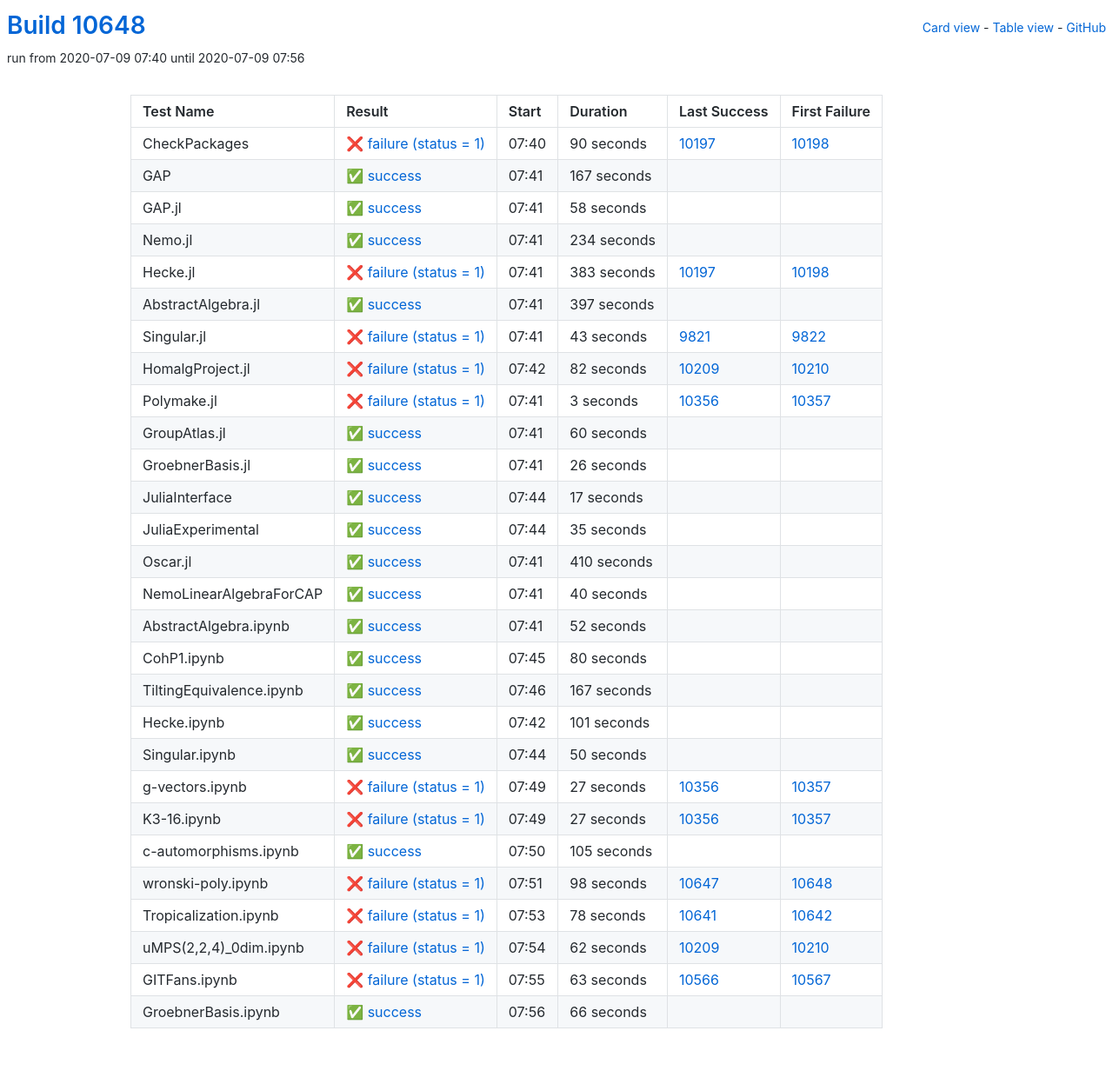
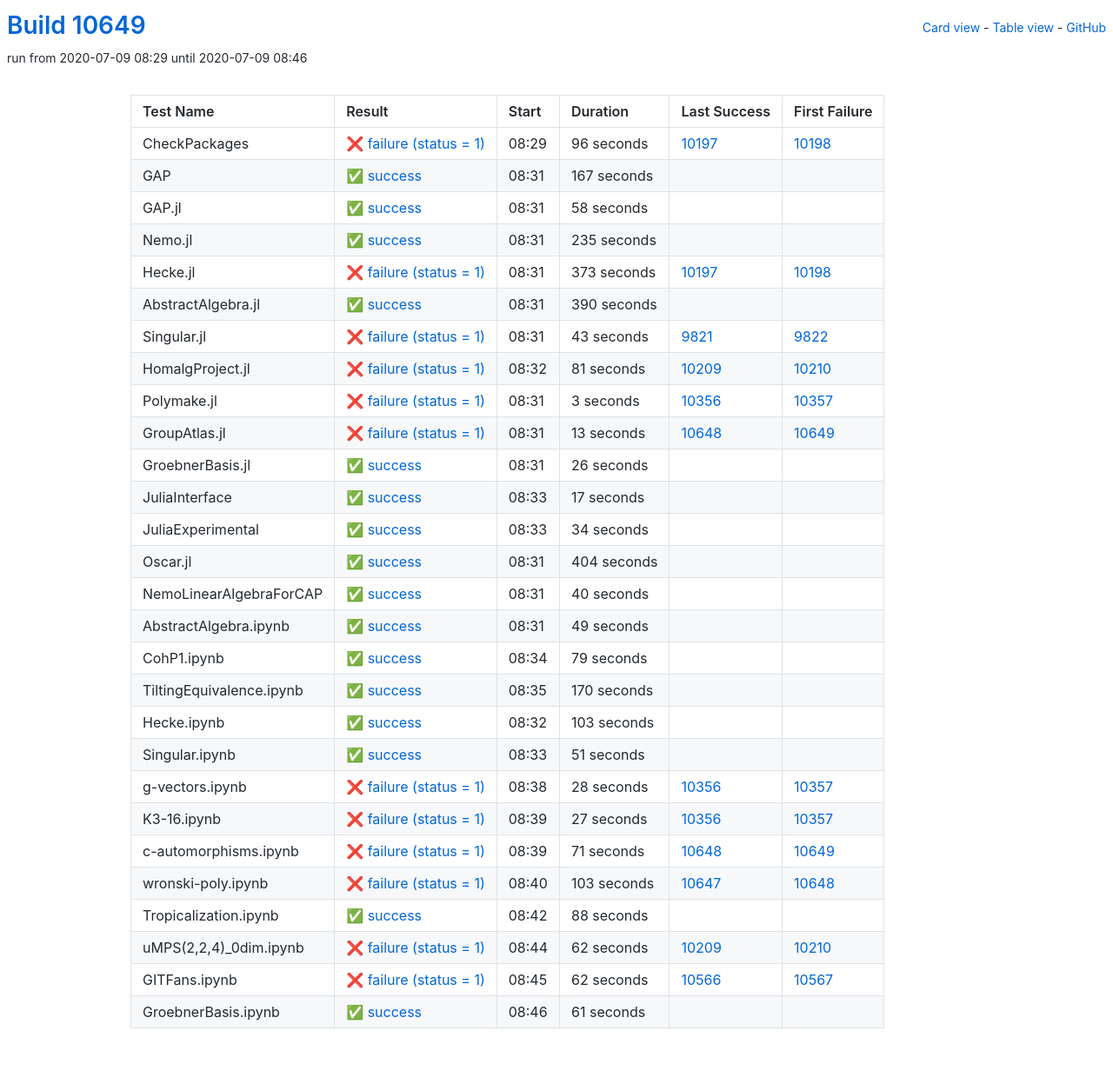
Before and after one commit to oscar-system/oscar-ci-status, a Jekyll site: the page built from table.html, in a window 1280 px wide. Shown: the whole page at 87% size. Built offline with Jekyll 4.4.1, drawn with Linux system fonts in a browser that asks for light colours.

Commit message:
Build #10649

```diff
--- a/_data/ci.yml
+++ b/_data/ci.yml
@@ -1,6 +1,6 @@
 ---
-build: 10648
-build_url: https://oscarci.mathematik.uni-kl.de/job/oscar/10648/
+build: 10649
+build_url: https://oscarci.mathematik.uni-kl.de/job/oscar/10649/
 job: oscar
 organization: oscar-system
 repo: oscar-ci-status
@@ -8,20 +8,20 @@
 tests:
 - name: CheckPackages
   id: checkpackages
-  log: https://oscarci.mathematik.uni-kl.de/job/oscar/10648/artifact/logs/build-10648/CheckPackages.log
-  start: 2020-07-09 07:40
+  log: https://oscarci.mathematik.uni-kl.de/job/oscar/10649/artifact/logs/build-10649/CheckPackages.log
+  start: 2020-07-09 08:29
   success: false
   exitcode: 1
   status: failure
-  duration: 90
+  duration: 96
   last_success: 10197
   last_success_url: https://oscarci.mathematik.uni-kl.de/job/oscar/10197/
   first_failure: 10198
   first_failure_url: https://oscarci.mathematik.uni-kl.de/job/oscar/10198/
 - name: GAP
   id: gap
-  log: https://oscarci.mathematik.uni-kl.de/job/oscar/10648/artifact/logs/build-10648/GAP.log
-  start: 2020-07-09 07:41
+  log: https://oscarci.mathematik.uni-kl.de/job/oscar/10649/artifact/logs/build-10649/GAP.log
+  start: 2020-07-09 08:31
   success: true
   exitcode: 0
   status: success
@@ -32,8 +32,8 @@
   first_failure_url:
 - name: GAP.jl
   id: gap-jl
-  log: https://oscarci.mathematik.uni-kl.de/job/oscar/10648/artifact/logs/build-10648/GAP.jl.log
-  start: 2020-07-09 07:41
+  log: https://oscarci.mathematik.uni-kl.de/job/oscar/10649/artifact/logs/build-10649/GAP.jl.log
+  start: 2020-07-09 08:31
   success: true
   exitcode: 0
   status: success
@@ -44,44 +44,44 @@
   first_failure_url:
 - name: Nemo.jl
   id: nemo-jl
-  log: https://oscarci.mathematik.uni-kl.de/job/oscar/10648/artifact/logs/build-10648/Nemo.jl.log
-  start: 2020-07-09 07:41
+  log: https://oscarci.mathematik.uni-kl.de/job/oscar/10649/artifact/logs/build-10649/Nemo.jl.log
+  start: 2020-07-09 08:31
   success: true
   exitcode: 0
   status: success
-  duration: 234
+  duration: 235
   last_success: false
   last_success_url:
   first_failure: false
   first_failure_url:
 - name: Hecke.jl
   id: hecke-jl
-  log: https://oscarci.mathematik.uni-kl.de/job/oscar/10648/artifact/logs/build-10648/Hecke.jl.log
-  start: 2020-07-09 07:41
+  log: https://oscarci.mathematik.uni-kl.de/job/oscar/10649/artifact/logs/build-10649/Hecke.jl.log
+  start: 2020-07-09 08:31
   success: false
   exitcode: 1
   status: failure
-  duration: 383
+  duration: 373
   last_success: 10197
   last_success_url: https://oscarci.mathematik.uni-kl.de/job/oscar/10197/
   first_failure: 10198
   first_failure_url: https://oscarci.mathematik.uni-kl.de/job/oscar/10198/
 - name: AbstractAlgebra.jl
   id: abstractalgebra-jl
-  log: https://oscarci.mathematik.uni-kl.de/job/oscar/10648/artifact/logs/build-10648/AbstractAlgebra.jl.log
-  start: 2020-07-09 07:41
+  log: https://oscarci.mathematik.uni-kl.de/job/oscar/10649/artifact/logs/build-10649/AbstractAlgebra.jl.log
+  start: 2020-07-09 08:31
   success: true
   exitcode: 0
   status: success
-  duration: 397
+  duration: 390
   last_success: false
   last_success_url:
   first_failure: false
   first_failure_url:
 - name: Singular.jl
   id: singular-jl
-  log: https://oscarci.mathematik.uni-kl.de/job/oscar/10648/artifact/logs/build-10648/Singular.jl.log
-  start: 2020-07-09 07:41
+  log: https://oscarci.mathematik.uni-kl.de/job/oscar/10649/artifact/logs/build-10649/Singular.jl.log
+  start: 2020-07-09 08:31
   success: false
   exitcode: 1
   status: failure
@@ -92,20 +92,20 @@
   first_failure_url: https://oscarci.mathematik.uni-kl.de/job/oscar/9822/
 - name: HomalgProject.jl
   id: homalgproject-jl
-  log: https://oscarci.mathematik.uni-kl.de/job/oscar/10648/artifact/logs/build-10648/HomalgProject.jl.log
-  start: 2020-07-09 07:42
+  log: https://oscarci.mathematik.uni-kl.de/job/oscar/10649/artifact/logs/build-10649/HomalgProject.jl.log
+  start: 2020-07-09 08:32
   success: false
   exitcode: 1
   status: failure
-  duration: 82
+  duration: 81
   last_success: 10209
   last_success_url: https://oscarci.mathematik.uni-kl.de/job/oscar/10209/
   first_failure: 10210
   first_failure_url: https://oscarci.mathematik.uni-kl.de/job/oscar/10210/
 - name: Polymake.jl
   id: polymake-jl
-  log: https://oscarci.mathematik.uni-kl.de/job/oscar/10648/artifact/logs/build-10648/Polymake.jl.log
-  start: 2020-07-09 07:41
+  log: https://oscarci.mathematik.uni-kl.de/job/oscar/10649/artifact/logs/build-10649/Polymake.jl.log
+  start: 2020-07-09 08:31
   success: false
   exitcode: 1
   status: failure
@@ -116,20 +116,20 @@
   first_failure_url: https://oscarci.mathematik.uni-kl.de/job/oscar/10357/
 - name: GroupAtlas.jl
   id: groupatlas-jl
-  log: https://oscarci.mathematik.uni-kl.de/job/oscar/10648/artifact/logs/build-10648/GroupAtlas.jl.log
-  start: 2020-07-09 07:41
-  success: true
-  exitcode: 0
-  status: success
-  duration: 60
-  last_success: false
-  last_success_url:
-  first_failure: false
-  first_failure_url:
+  log: https://oscarci.mathematik.uni-kl.de/job/oscar/10649/artifact/logs/build-10649/GroupAtlas.jl.log
+  start: 2020-07-09 08:31
+  success: false
+  exitcode: 1
+  status: failure
+  duration: 13
+  last_success: 10648
+  last_success_url: https://oscarci.mathematik.uni-kl.de/job/oscar/10648/
+  first_failure: 10649
+  first_failure_url: https://oscarci.mathematik.uni-kl.de/job/oscar/10649/
 - name: GroebnerBasis.jl
   id: groebnerbasis-jl
-  log: https://oscarci.mathematik.uni-kl.de/job/oscar/10648/artifact/logs/build-10648/GroebnerBasis.jl.log
-  start: 2020-07-09 07:41
+  log: https://oscarci.mathematik.uni-kl.de/job/oscar/10649/artifact/logs/build-10649/GroebnerBasis.jl.log
+  start: 2020-07-09 08:31
   success: true
   exitcode: 0
   status: success
@@ -140,8 +140,8 @@
   first_failure_url:
 - name: JuliaInterface
   id: juliainterface
-  log: https://oscarci.mathematik.uni-kl.de/job/oscar/10648/artifact/logs/build-10648/JuliaInterface.log
-  start: 2020-07-09 07:44
+  log: https://oscarci.mathematik.uni-kl.de/job/oscar/10649/artifact/logs/build-10649/JuliaInterface.log
+  start: 2020-07-09 08:33
   success: true
   exitcode: 0
   status: success
@@ -152,32 +152,32 @@
   first_failure_url:
 - name: JuliaExperimental
   id: juliaexperimental
-  log: https://oscarci.mathematik.uni-kl.de/job/oscar/10648/artifact/logs/build-10648/JuliaExperimental.log
-  start: 2020-07-09 07:44
+  log: https://oscarci.mathematik.uni-kl.de/job/oscar/10649/artifact/logs/build-10649/JuliaExperimental.log
+  start: 2020-07-09 08:33
   success: true
   exitcode: 0
   status: success
-  duration: 35
+  duration: 34
   last_success: false
   last_success_url:
   first_failure: false
   first_failure_url:
 - name: Oscar.jl
   id: oscar-jl
-  log: https://oscarci.mathematik.uni-kl.de/job/oscar/10648/artifact/logs/build-10648/Oscar.jl.log
-  start: 2020-07-09 07:41
+  log: https://oscarci.mathematik.uni-kl.de/job/oscar/10649/artifact/logs/build-10649/Oscar.jl.log
+  start: 2020-07-09 08:31
   success: true
   exitcode: 0
   status: success
-  duration: 410
+  duration: 404
   last_success: false
   last_success_url:
   first_failure: false
   first_failure_url:
 - name: NemoLinearAlgebraForCAP
   id: nemolinearalgebraforcap
-  log: https://oscarci.mathematik.uni-kl.de/job/oscar/10648/artifact/logs/build-10648/NemoLinearAlgebraForCAP.log
-  start: 2020-07-09 07:41
+  log: https://oscarci.mathematik.uni-kl.de/job/oscar/10649/artifact/logs/build-10649/NemoLinearAlgebraForCAP.log
+  start: 2020-07-09 08:31
   success: true
   exitcode: 0
   status: success
@@ -188,80 +188,80 @@
   first_failure_url:
 - name: AbstractAlgebra.ipynb
   id: abstractalgebra-ipynb
-  log: https://oscarci.mathematik.uni-kl.de/job/oscar/10648/artifact/logs/build-10648/AbstractAlgebra.ipynb.log
-  start: 2020-07-09 07:41
+  log: https://oscarci.mathematik.uni-kl.de/job/oscar/10649/artifact/logs/build-10649/AbstractAlgebra.ipynb.log
+  start: 2020-07-09 08:31
   success: true
   exitcode: 0
   status: success
-  duration: 52
+  duration: 49
   last_success: false
   last_success_url:
   first_failure: false
   first_failure_url:
 - name: CohP1.ipynb
   id: cohp1-ipynb
-  log: https://oscarci.mathematik.uni-kl.de/job/oscar/10648/artifact/logs/build-10648/CohP1.ipynb.log
-  start: 2020-07-09 07:45
+  log: https://oscarci.mathematik.uni-kl.de/job/oscar/10649/artifact/logs/build-10649/CohP1.ipynb.log
+  start: 2020-07-09 08:34
   success: true
   exitcode: 0
   status: success
-  duration: 80
+  duration: 79
   last_success: false
   last_success_url:
   first_failure: false
   first_failure_url:
 - name: TiltingEquivalence.ipynb
   id: tiltingequivalence-ipynb
-  log: https://oscarci.mathematik.uni-kl.de/job/oscar/10648/artifact/logs/build-10648/TiltingEquivalence.ipynb.log
-  start: 2020-07-09 07:46
+  log: https://oscarci.mathematik.uni-kl.de/job/oscar/10649/artifact/logs/build-10649/TiltingEquivalence.ipynb.log
+  start: 2020-07-09 08:35
   success: true
   exitcode: 0
   status: success
-  duration: 167
+  duration: 170
   last_success: false
   last_success_url:
   first_failure: false
   first_failure_url:
 - name: Hecke.ipynb
   id: hecke-ipynb
-  log: https://oscarci.mathematik.uni-kl.de/job/oscar/10648/artifact/logs/build-10648/Hecke.ipynb.log
-  start: 2020-07-09 07:42
+  log: https://oscarci.mathematik.uni-kl.de/job/oscar/10649/artifact/logs/build-10649/Hecke.ipynb.log
+  start: 2020-07-09 08:32
   success: true
   exitcode: 0
   status: success
-  duration: 101
+  duration: 103
   last_success: false
   last_success_url:
   first_failure: false
   first_failure_url:
 - name: Singular.ipynb
   id: singular-ipynb
-  log: https://oscarci.mathematik.uni-kl.de/job/oscar/10648/artifact/logs/build-10648/Singular.ipynb.log
-  start: 2020-07-09 07:44
+  log: https://oscarci.mathematik.uni-kl.de/job/oscar/10649/artifact/logs/build-10649/Singular.ipynb.log
+  start: 2020-07-09 08:33
   success: true
   exitcode: 0
   status: success
-  duration: 50
+  duration: 51
   last_success: false
   last_success_url:
   first_failure: false
   first_failure_url:
 - name: g-vectors.ipynb
   id: g-vectors-ipynb
-  log: https://oscarci.mathematik.uni-kl.de/job/oscar/10648/artifact/logs/build-10648/g-vectors.ipynb.log
-  start: 2020-07-09 07:49
+  log: https://oscarci.mathematik.uni-kl.de/job/oscar/10649/artifact/logs/build-10649/g-vectors.ipynb.log
+  start: 2020-07-09 08:38
   success: false
   exitcode: 1
   status: failure
-  duration: 27
+  duration: 28
   last_success: 10356
   last_success_url: https://oscarci.mathematik.uni-kl.de/job/oscar/10356/
   first_failure: 10357
   first_failure_url: https://oscarci.mathematik.uni-kl.de/job/oscar/10357/
 - name: K3-16.ipynb
   id: k3-16-ipynb
-  log: https://oscarci.mathematik.uni-kl.de/job/oscar/10648/artifact/logs/build-10648/K3-16.ipynb.log
-  start: 2020-07-09 07:49
+  log: https://oscarci.mathematik.uni-kl.de/job/oscar/10649/artifact/logs/build-10649/K3-16.ipynb.log
+  start: 2020-07-09 08:39
   success: false
   exitcode: 1
   status: failure
@@ -272,44 +272,44 @@
   first_failure_url: https://oscarci.mathematik.uni-kl.de/job/oscar/10357/
 - name: c-automorphisms.ipynb
   id: c-automorphisms-ipynb
-  log: https://oscarci.mathematik.uni-kl.de/job/oscar/10648/artifact/logs/build-10648/c-automorphisms.ipynb.log
-  start: 2020-07-09 07:50
-  success: true
-  exitcode: 0
-  status: success
-  duration: 105
-  last_success: false
-  last_success_url:
-  first_failure: false
-  first_failure_url:
-- name: wronski-poly.ipynb
-  id: wronski-poly-ipynb
-  log: https://oscarci.mathematik.uni-kl.de/job/oscar/10648/artifact/logs/build-10648/wronski-poly.ipynb.log
-  start: 2020-07-09 07:51
+  log: https://oscarci.mathematik.uni-kl.de/job/oscar/10649/artifact/logs/build-10649/c-automorphisms.ipynb.log
+  start: 2020-07-09 08:39
   success: false
   exitcode: 1
   status: failure
-  duration: 98
+  duration: 71
+  last_success: 10648
+  last_success_url: https://oscarci.mathematik.uni-kl.de/job/oscar/10648/
+  first_failure: 10649
+  first_failure_url: https://oscarci.mathematik.uni-kl.de/job/oscar/10649/
+- name: wronski-poly.ipynb
+  id: wronski-poly-ipynb
+  log: https://oscarci.mathematik.uni-kl.de/job/oscar/10649/artifact/logs/build-10649/wronski-poly.ipynb.log
+  start: 2020-07-09 08:40
+  success: false
+  exitcode: 1
+  status: failure
+  duration: 103
   last_success: 10647
   last_success_url: https://oscarci.mathematik.uni-kl.de/job/oscar/10647/
   first_failure: 10648
   first_failure_url: https://oscarci.mathematik.uni-kl.de/job/oscar/10648/
 - name: Tropicalization.ipynb
   id: tropicalization-ipynb
-  log: https://oscarci.mathematik.uni-kl.de/job/oscar/10648/artifact/logs/build-10648/Tropicalization.ipynb.log
-  start: 2020-07-09 07:53
-  success: false
-  exitcode: 1
-  status: failure
-  duration: 78
-  last_success: 10641
-  last_success_url: https://oscarci.mathematik.uni-kl.de/job/oscar/10641/
-  first_failure: 10642
-  first_failure_url: https://oscarci.mathematik.uni-kl.de/job/oscar/10642/
+  log: https://oscarci.mathematik.uni-kl.de/job/oscar/10649/artifact/logs/build-10649/Tropicalization.ipynb.log
+  start: 2020-07-09 08:42
+  success: true
+  exitcode: 0
+  status: success
+  duration: 88
+  last_success: false
+  last_success_url:
+  first_failure: false
+  first_failure_url:
 - name: uMPS(2,2,4)_0dim.ipynb
   id: umps-2-2-4-0dim-ipynb
-  log: https://oscarci.mathematik.uni-kl.de/job/oscar/10648/artifact/logs/build-10648/uMPS-2-2-4-_0dim.ipynb.log
-  start: 2020-07-09 07:54
+  log: https://oscarci.mathematik.uni-kl.de/job/oscar/10649/artifact/logs/build-10649/uMPS-2-2-4-_0dim.ipynb.log
+  start: 2020-07-09 08:44
   success: false
   exitcode: 1
   status: failure
@@ -320,24 +320,24 @@
   first_failure_url: https://oscarci.mathematik.uni-kl.de/job/oscar/10210/
 - name: GITFans.ipynb
   id: gitfans-ipynb
-  log: https://oscarci.mathematik.uni-kl.de/job/oscar/10648/artifact/logs/build-10648/GITFans.ipynb.log
-  start: 2020-07-09 07:55
+  log: https://oscarci.mathematik.uni-kl.de/job/oscar/10649/artifact/logs/build-10649/GITFans.ipynb.log
+  start: 2020-07-09 08:45
   success: false
   exitcode: 1
   status: failure
-  duration: 63
+  duration: 62
   last_success: 10566
   last_success_url: https://oscarci.mathematik.uni-kl.de/job/oscar/10566/
   first_failure: 10567
   first_failure_url: https://oscarci.mathematik.uni-kl.de/job/oscar/10567/
 - name: GroebnerBasis.ipynb
   id: groebnerbasis-ipynb
-  log: https://oscarci.mathematik.uni-kl.de/job/oscar/10648/artifact/logs/build-10648/GroebnerBasis.ipynb.log
-  start: 2020-07-09 07:56
+  log: https://oscarci.mathematik.uni-kl.de/job/oscar/10649/artifact/logs/build-10649/GroebnerBasis.ipynb.log
+  start: 2020-07-09 08:46
   success: true
   exitcode: 0
   status: success
-  duration: 66
+  duration: 61
   last_success: false
   last_success_url:
   first_failure: false
```
Also changed, not shown: README.md.
